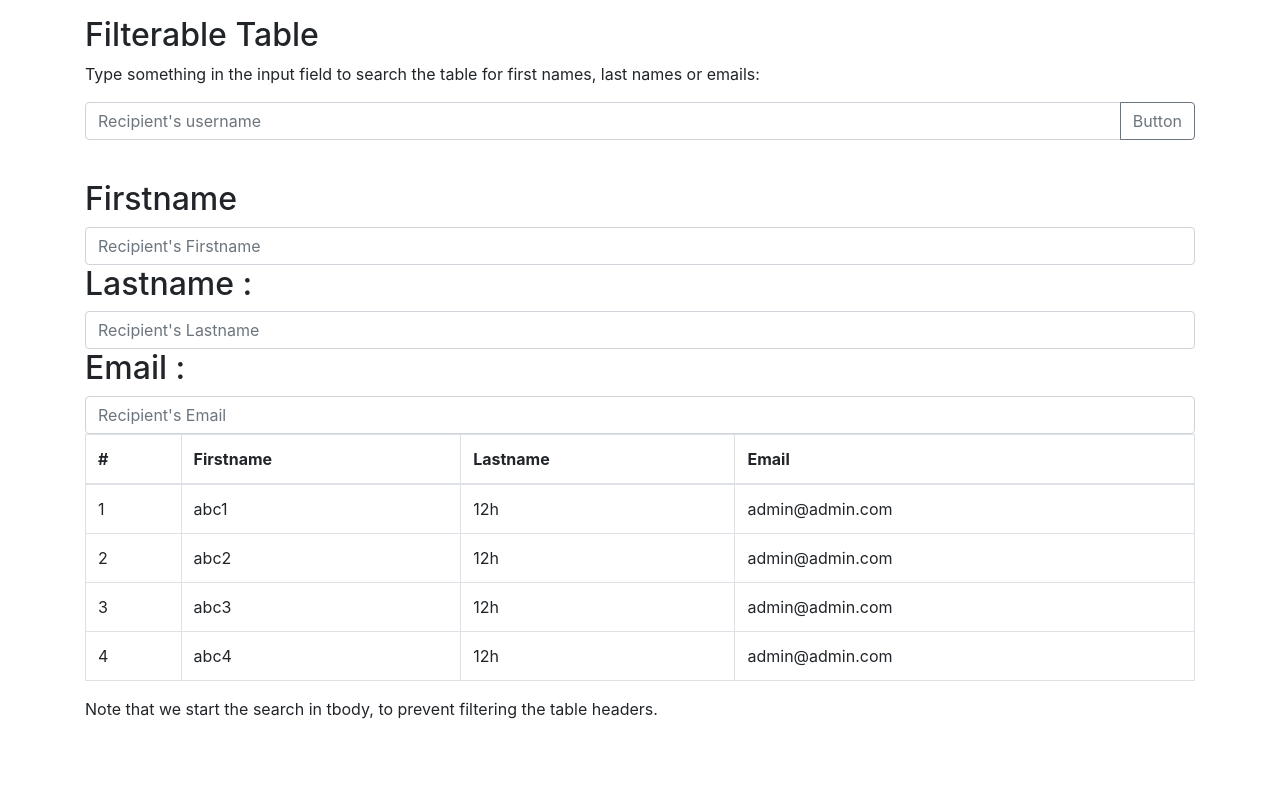
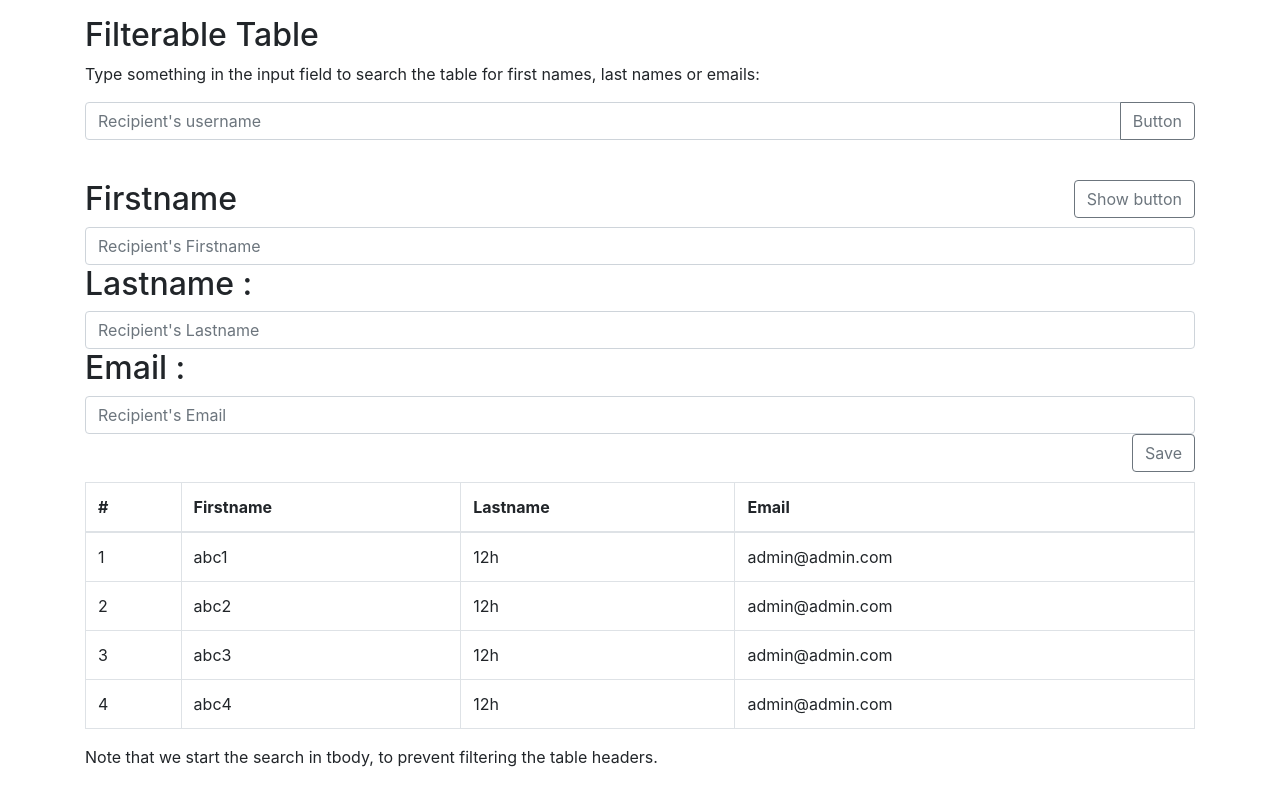
Before and after one commit to quy1990/react-init, a React (Create React App) app: page / in a window 1280 px wide. Built offline with nearby package versions, Linux system fonts and the light colour scheme.

Commit message:
add function show and hide form

```diff
--- a/src/App.js
+++ b/src/App.js
@@ -5,7 +5,7 @@ import Header from "./components/Header";
 import Footer from "./components/Footer";
 import Content from "./components/Content";
 import Form from "./components/Form";
-
+import ShowButton from "./components/ShowButton";
 import contacts from "./Data/contacts";
 
 class App extends Component {
@@ -15,6 +15,13 @@ class App extends Component {
             items: contacts.items,
             isShowForm: true
         }
+        this.showAndHideAddForm = this.showAndHideAddForm.bind(this);
+    }
+
+    showAndHideAddForm() {
+        this.setState({
+            isShowForm: !this.state.isShowForm
+        })
     }
 
     render() {
@@ -31,6 +38,7 @@ class App extends Component {
                 <div className="container mt-3">
                     <Header/>
                     <Search/>
+                    <ShowButton onClickAdd={this.showAndHideAddForm}/>
                     {form}
                     <Content items={items}/>
                     <Footer/>
--- a/src/components/Form.js
+++ b/src/components/Form.js
@@ -17,6 +17,9 @@ class Form extends Component {
                 <input type="text" className="form-control" placeholder="Recipient's Email"
                        aria-label="Recipient's Email"
                        aria-describedby="basic-addon2"/>
+                <button className="btn btn-outline-secondary float-right" type="button">Save</button>
+                <br/>
+                <br/>
             </div>
         )
     }
--- /dev/null
+++ b/src/components/ShowButton.js
@@ -0,0 +1,27 @@
+import React, {Component} from "react";
+
+class ShowButton extends Component {
+
+    constructor(props) {
+        super(props);
+        this.state = {};
+
+        this.handleAdd = this.handleAdd.bind(this);
+    }
+
+    handleAdd() {
+        this.props.onClickAdd();
+    }
+
+    render() {
+        return (
+            <div>
+                <button onClick={this.handleAdd} className="btn btn-outline-secondary float-right" type="button">Show
+                    button
+                </button>
+            </div>
+        );
+    }
+}
+
+export default ShowButton;
```
